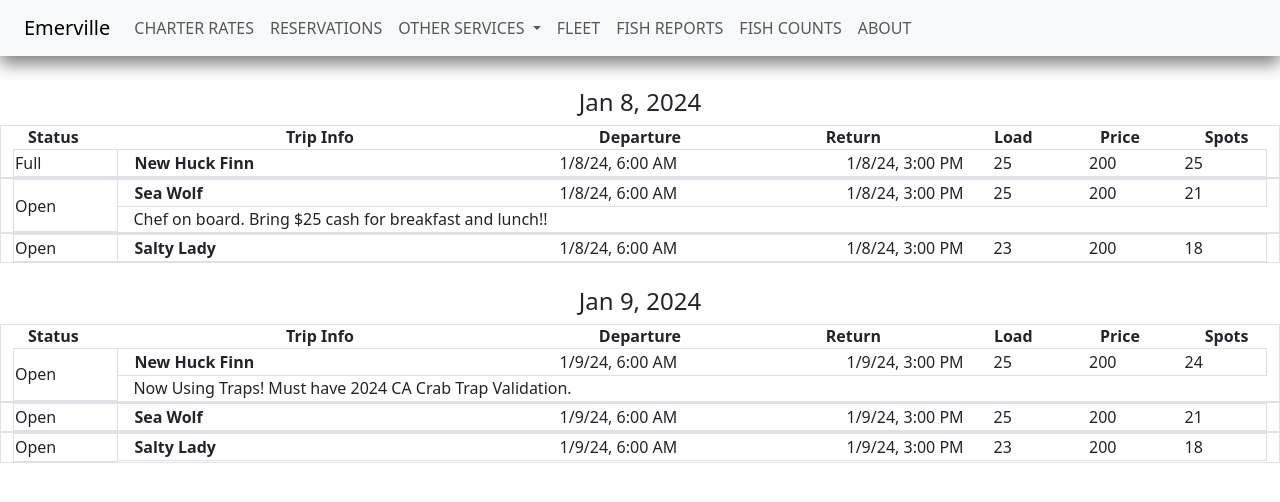
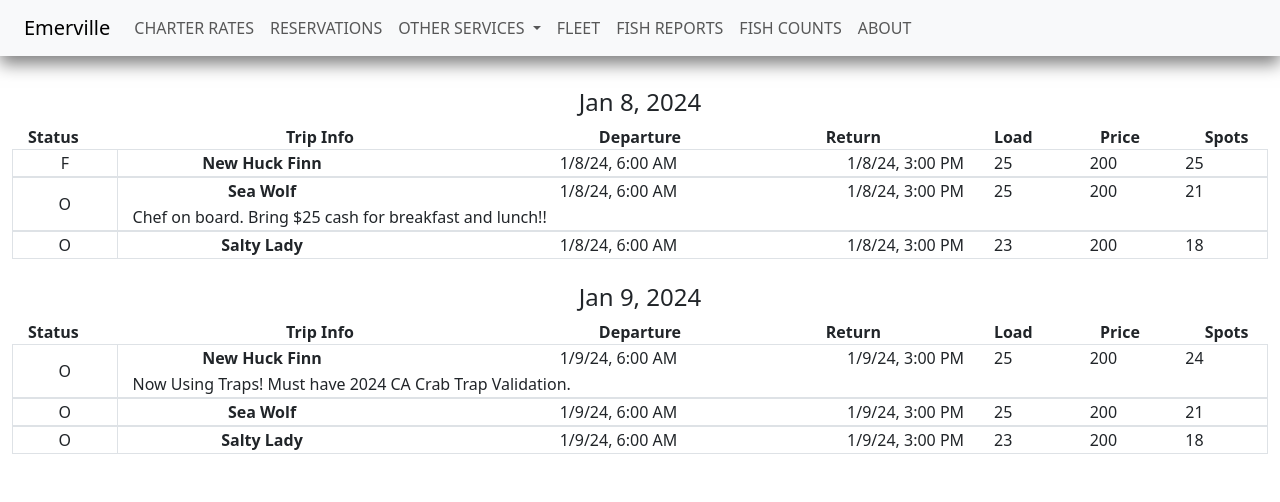
Before and after one commit to zhaojinghua/fishing-trips, an Angular app: page /reservations in a window 1280 px wide. Shown: the top 502 px of the page. Built offline with nearby package versions, Linux system fonts and the light colour scheme.

Commit message:
better trip table borders

```diff
--- a/src/app/charter-rates/charter-rates.component.html
+++ b/src/app/charter-rates/charter-rates.component.html
@@ -5,8 +5,8 @@
       <thead>
       <tr>
         <th class="col-2 border text-center">Boat</th>
-        <th class="col-2 border text-center">Charter Types</th>
-        <th class="col-2 border text-center">Fishing Types</th>
+        <th class="col-2 border text-center">Charter Type</th>
+        <th class="col-2 border text-center">Fishing Type</th>
         <th class="col-2 border text-center">Anglers</th>
         <th class="col-2 border text-center">Weekday</th>
         <th class="col-2 border text-center">Weekend</th>
--- a/src/app/trip-table/daily-trips/trip/trip.component.html
+++ b/src/app/trip-table/daily-trips/trip/trip.component.html
@@ -1,22 +1,23 @@
-<div class="container-fluid col-12 col-sm-12 col-md-12 col-lg-12 col-xl-12 border">
-  <table class="container-fluid">
+<div class="container-fluid col-12 col-sm-12 col-md-12 col-lg-12 col-xl-12">
+  <table style="border-collapse: collapse; width: 100%; border: 1px solid #dee2e6;" class="container-fluid">
     <tbody>
     <tr>
-      <td class="col-1 border" rowspan="2">
-        {{ trip.availableSpots < trip.capacity ? "Open" : "Full" }}
+      <td style="border-right: 1px solid #dee2e6;" class="col-1 text-center" rowspan="2">
+        {{ trip.availableSpots < trip.capacity ? "O" : "F" }}
       </td>
-      <td class="border">
+      <td style="border-left: 1px solid #dee2e6;">
         <div class="row g-0">
-          <div style="padding-left: 15px; padding-right:15px;" class="col-md-3 col-sm-12 col-12">
-            <strong>{{ trip.boatName }}</strong>
-            <hr class="d-block d-md-none d-lg-none d-xl-none d-xxl-none">
+          <div class="col-md-3 col-sm-12 col-12 text-center">
+            <strong style="padding-left: 15px; padding-right:15px;">{{ trip.boatName }}</strong>
+            <hr class="d-block d-md-none d-lg-none d-xl-none d-xxl-none"
+                style="margin-top: 0px; margin-bottom: 0px; margin-left: -1px; margin-right: -1px;">
           </div>
           <div style="text-align: right;padding-left: 15px; padding-right:15px;" class="col-md-3 col-sm-6 col-12"><span
             style="float: left;"
-            class="d-inline d-md-none fw-semibold">Departs: </span>{{ trip.departureDate | date: 'short' }}</div>
+            class="d-inline d-md-none fw-semibold">Departs:</span>{{ trip.departureDate | date: 'short' }}</div>
           <div style="text-align: right;padding-left: 15px; padding-right:15px;" class="col-md-3 col-sm-6 col-12"><span
             style="float: left;"
-            class="d-inline d-md-none fw-semibold">Return: </span>{{ trip.returnDate | date: 'short' }}</div>
+            class="d-inline d-md-none fw-semibold">Return:</span>{{ trip.returnDate | date: 'short' }}</div>
           <div style="padding-left: 15px; padding-right:15px;" class="col-md-1 col-sm-4 col-4"><span
             class="d-inline d-md-none fw-semibold">Load: </span>{{ trip.capacity }}</div>
           <div style="padding-left: 15px; padding-right:15px;" class="col-md-1 col-sm-4 col-4"><span
@@ -26,9 +27,13 @@
         </div>
       </td>
     </tr>
-    <tr>
+    <tr *ngIf="!!trip.notes">
       <div class="row g-0">
-        <div style="padding-left: 15px; padding-right:15px;" class="col-md-12 col-sm-12 col-12">{{ trip.notes }}</div>
+        <div class="col-md-12 col-sm-12 col-12">
+          <td class="d-flex" style="padding-left: 15px; padding-right: 15px; border: none;">
+            {{ trip.notes }}
+          </td>
+        </div>
       </div>
     </tr>
     </tbody>
```
